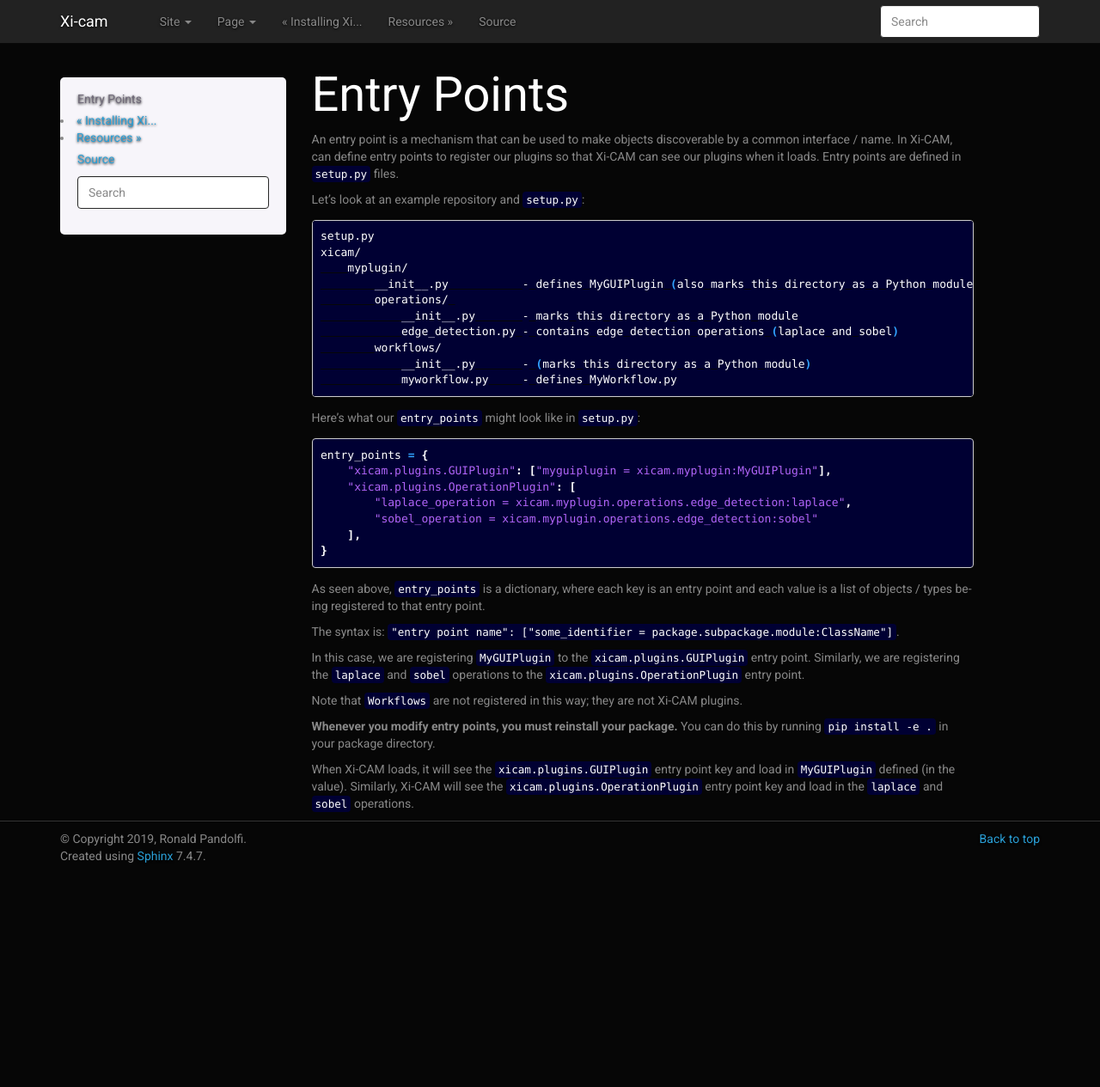
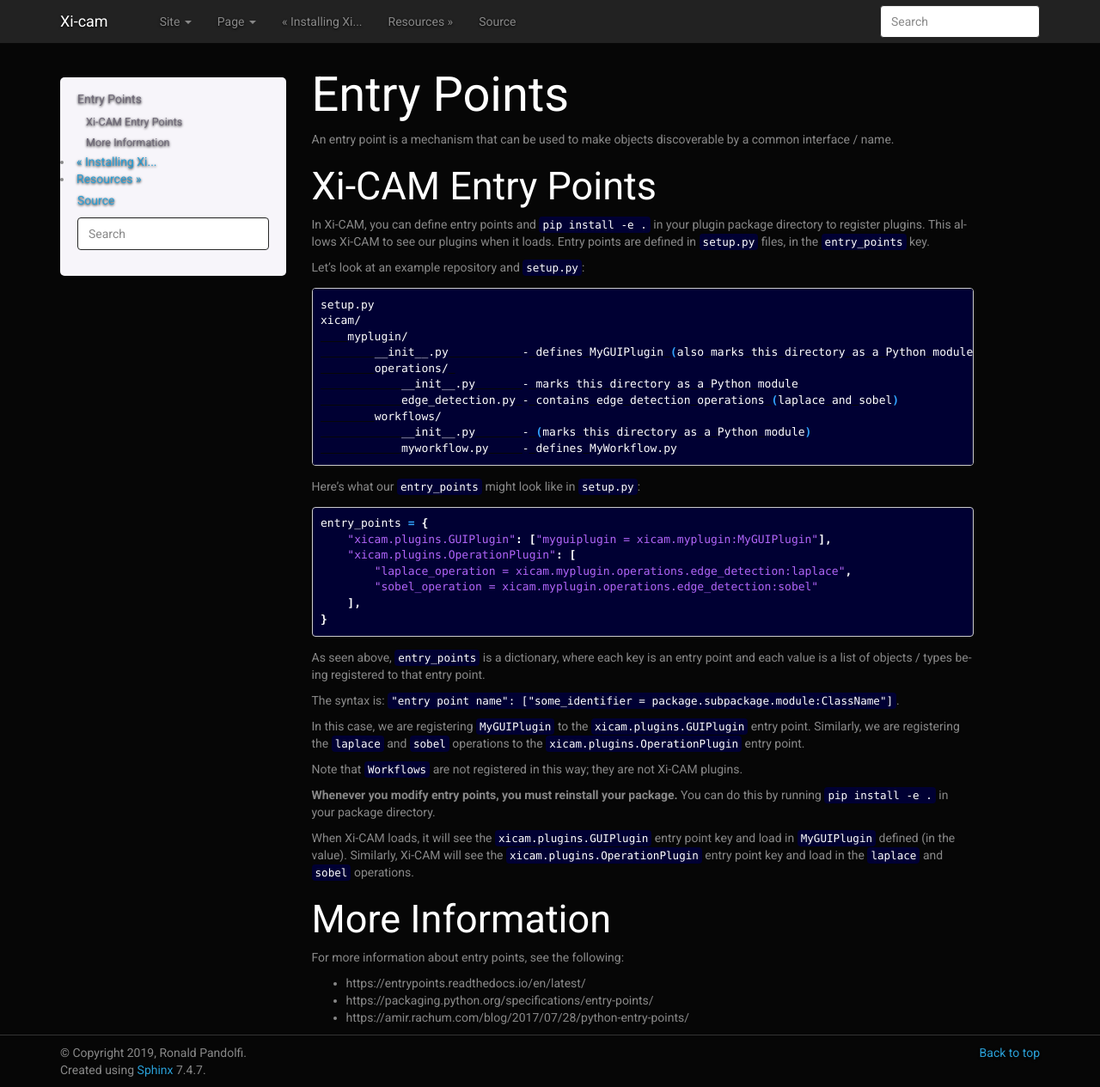
Before and after one commit to Xi-CAM/Xi-cam, a Sphinx documentation site: the page built from docs/source/entry-points.md, in a window 1280 px wide and 1265 px high. Shown: the whole window at 86% size. Built offline with Sphinx 7.4.7, drawn with Linux system fonts in a browser that asks for light colours.

Commit message:
Update entry-points with references

```diff
--- a/docs/source/entry-points.md
+++ b/docs/source/entry-points.md
@@ -1,8 +1,13 @@
 # Entry Points
 
 An entry point is a mechanism that can be used to make objects discoverable by a common interface / name.
-In Xi-CAM, can define entry points to register our plugins so that Xi-CAM can see our plugins when it loads.
-Entry points are defined in `setup.py` files.
+
+## Xi-CAM Entry Points
+
+In Xi-CAM, you can define entry points
+and `pip install -e .` in your plugin package directory to register plugins.
+This allows Xi-CAM to see our plugins when it loads.
+Entry points are defined in `setup.py` files, in the `entry_points` key.
 
 Let's look at an example repository and `setup.py`:
 
@@ -51,3 +56,11 @@
 and load in `MyGUIPlugin` defined (in the value).
 Similarly, Xi-CAM will see the `xicam.plugins.OperationPlugin` entry point key
 and load in the `laplace` and `sobel` operations.
+
+## More Information
+
+For more information about entry points, see the following:
+
+* https://entrypoints.readthedocs.io/en/latest/
+* https://packaging.python.org/specifications/entry-points/
+* https://amir.rachum.com/blog/2017/07/28/python-entry-points/
```
